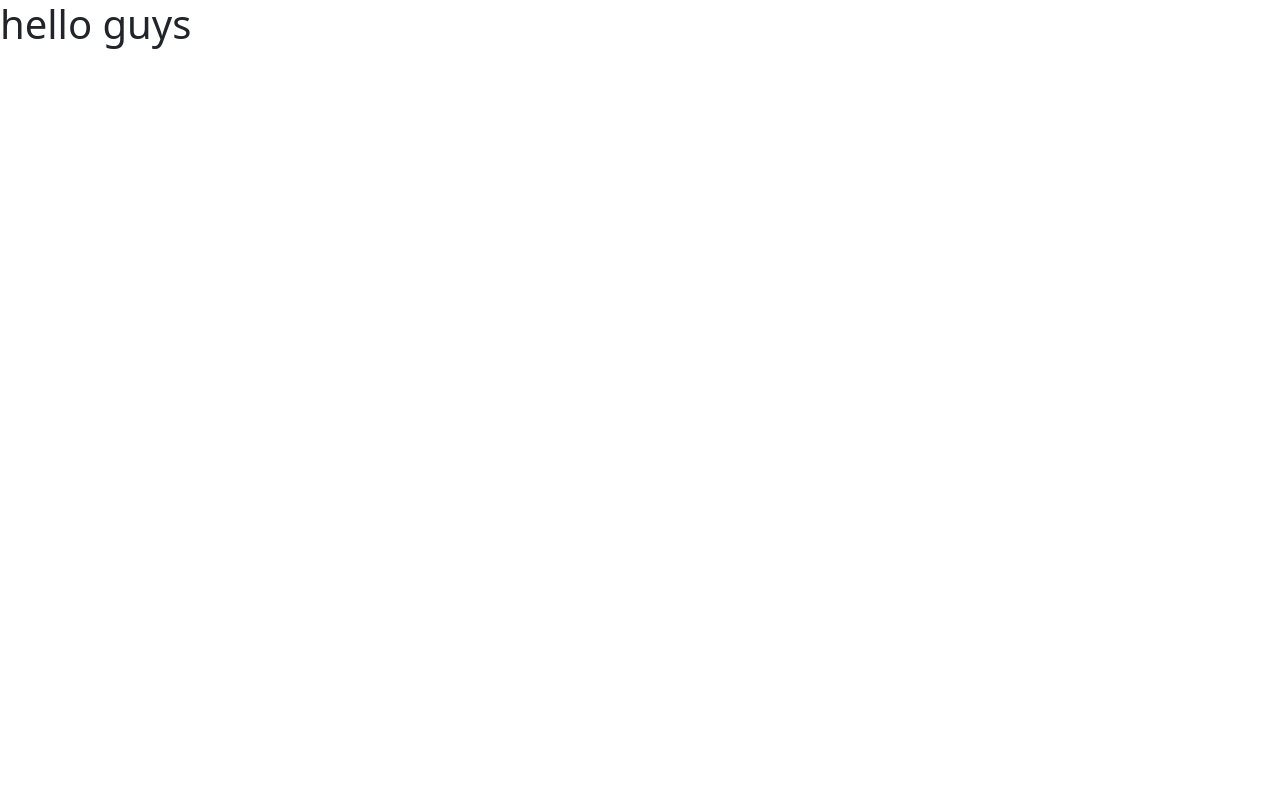
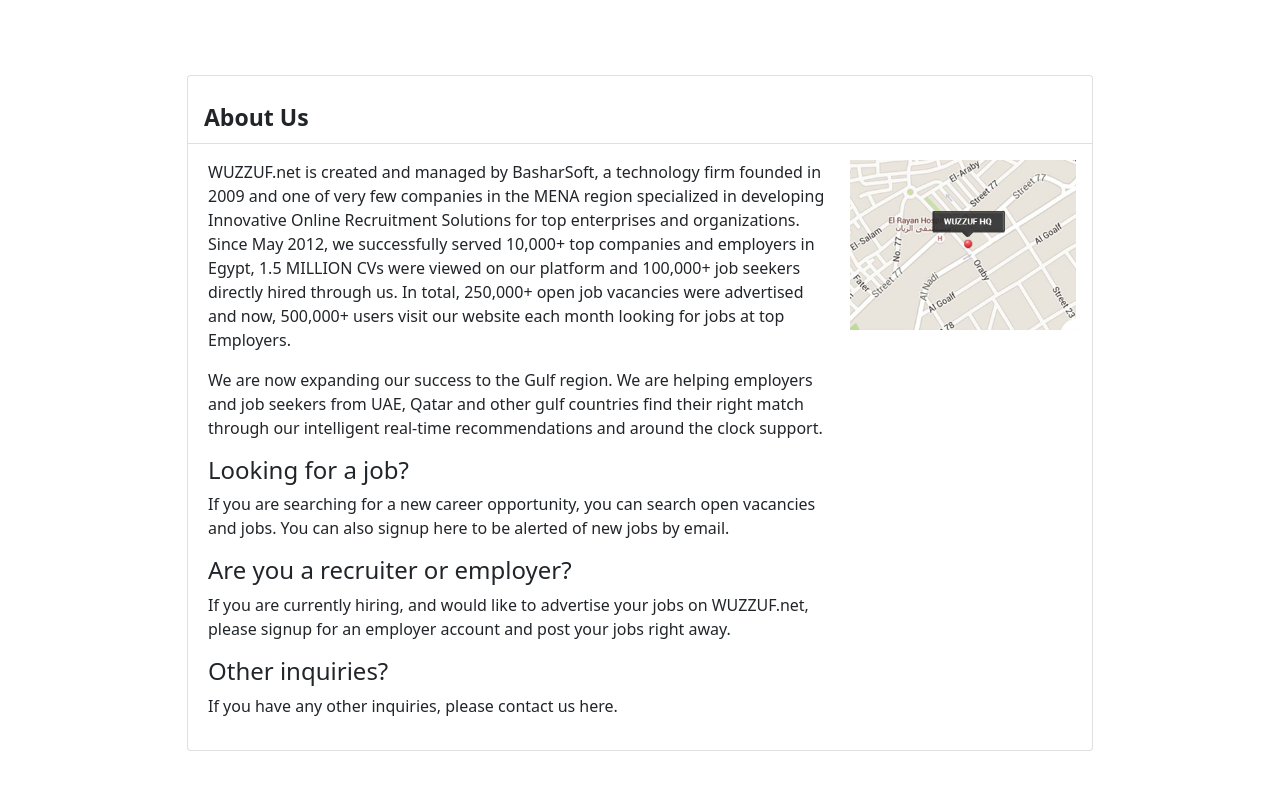
Before and after one commit to HadeerAIA/wuzzuf, a React (Create React App) app: page /AboutUs in a window 1280 px wide. Shown: the top 790 px of the page. Built offline with nearby package versions, Linux system fonts and the light colour scheme.

Commit message:
Add AboutUs component

```diff
--- a/package.json
+++ b/package.json
@@ -17,6 +17,7 @@
     "react-scripts": "5.0.0",
     "redux": "^4.1.2",
     "redux-devtools-extension": "^2.13.9",
+    "sass": "^1.49.0",
     "web-vitals": "^2.1.3"
   },
   "scripts": {
--- a/src/App.js
+++ b/src/App.js
@@ -1,11 +1,15 @@
 import "./App.scss"
+import { BrowserRouter as Router, Switch, Route } from "react-router-dom";
+import AboutUs from "./Components/AboutUs/AboutUs";
 
 function App() {
   return (
     <>
-
-
-       <h1> hello guys</h1>
+     <Router>
+        <Switch>
+          <Route path="/AboutUs" exact component={AboutUs} />
+        </Switch>
+      </Router>
 
     </>
   );
--- /dev/null
+++ b/src/Components/AboutUs/AboutUs.js
@@ -0,0 +1,79 @@
+import './style.scss'
+import AboutUsImage from './map.jpg'
+const AboutUs = () => {
+  return (
+    <>
+      <div className="container my-5">
+        <div className="AboutUsbodyContact">
+          <div className="row col-lg-10 col-sm-12 col-md-12 ">
+            <div className=" justify-content-center  ">
+              <div className=" AboutUsBody card  col-12 ">
+                <p
+                  className="card-header my-3 AboutUsheader col-md-12 col-lg-12 d-flex flex-row-revers bg-white"
+                >
+                  About Us
+                </p>
+
+                <div className="card-body">
+                  <form className="row g-3 needs-validation" action="#" noValidate>
+                    <div className="row col-lg-9 col-sm-9 col-md-9">
+                      <div>
+                        <p>
+                          WUZZUF.net is created and managed by BasharSoft, a
+                          technology firm founded in 2009 and one of very few
+                          companies in the MENA region specialized in developing
+                          Innovative Online Recruitment Solutions for top
+                          enterprises and organizations. Since May 2012, we
+                          successfully served 10,000+ top companies and
+                          employers in Egypt, 1.5 MILLION CVs were viewed on our
+                          platform and 100,000+ job seekers directly hired
+                          through us. In total, 250,000+ open job vacancies were
+                          advertised and now, 500,000+ users visit our website
+                          each month looking for jobs at top Employers.
+                        </p>
+                        <p>
+                          We are now expanding our success to the Gulf region.
+                          We are helping employers and job seekers from UAE,
+                          Qatar and other gulf countries find their right match
+                          through our intelligent real-time recommendations and
+                          around the clock support.
+                        </p>
+                        <h4>Looking for a job?</h4>
+                        <p>
+                          If you are searching for a new career opportunity, you
+                          can search open vacancies and jobs. You can also
+                          signup here to be alerted of new jobs by email.
+                        </p>
+                        <h4>Are you a recruiter or employer?</h4>
+                        <p>
+                          If you are currently hiring, and would like to
+                          advertise your jobs on WUZZUF.net, please signup for
+                          an employer account and post your jobs right away.
+                        </p>
+                        <h4>Other inquiries?</h4>
+                        <p>
+                          If you have any other inquiries, please contact us
+                          here.
+                        </p>
+                      </div>
+                    </div>
+                    <div className="row col-lg-3 col-sm-3 col-md-3 ">
+                      <div >
+                        <img
+                          src={AboutUsImage}
+                          className="AboutUsImage" alt='AboutUsImage'
+                        />
+                      </div>
+                    </div>
+                  </form>
+                </div>
+                </div>
+            </div>
+          </div>
+        </div>
+      </div>
+    </>
+  );
+};
+
+export default AboutUs;
--- /dev/null
+++ b/src/Components/AboutUs/style.scss
@@ -0,0 +1,21 @@
+.AboutUsBody {
+    border-radius: 0%;
+    text-align: left;
+    margin-top: 3%;
+}
+.AboutUsbodyContact {
+    display: flex;
+    align-items: center;
+    justify-content: center;
+}
+.AboutUsheader {
+    font-size: 20px;
+    margin-bottom: 20px;
+    font-size: 23px;
+     font-weight: bold;
+}
+.AboutUsImage
+{
+    max-width:  130%;
+
+}
```
Also changed, not shown: src/Components/AboutUs/map.jpg (added), 1 other file (tests, documents, lock files or other folders).
